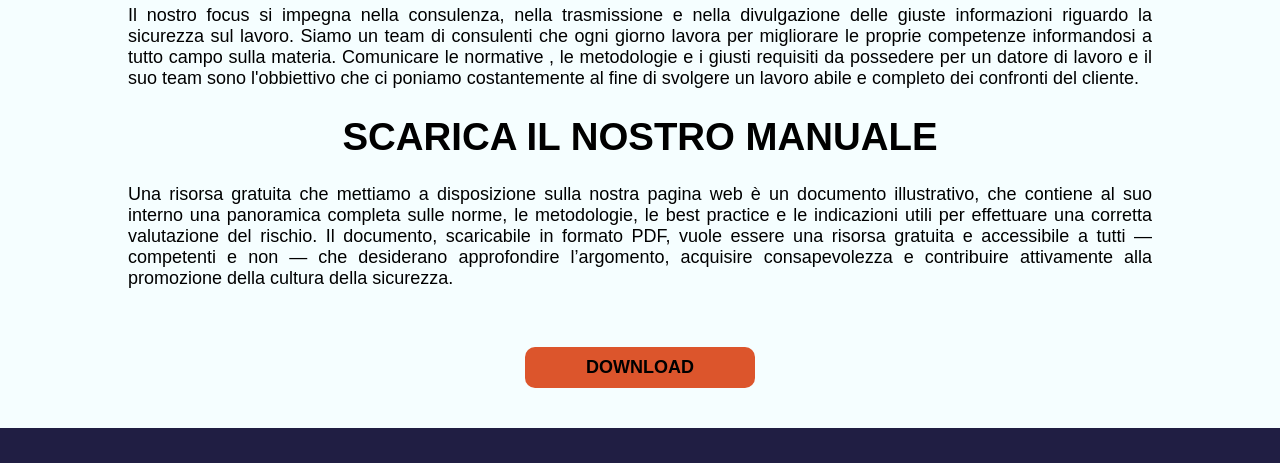
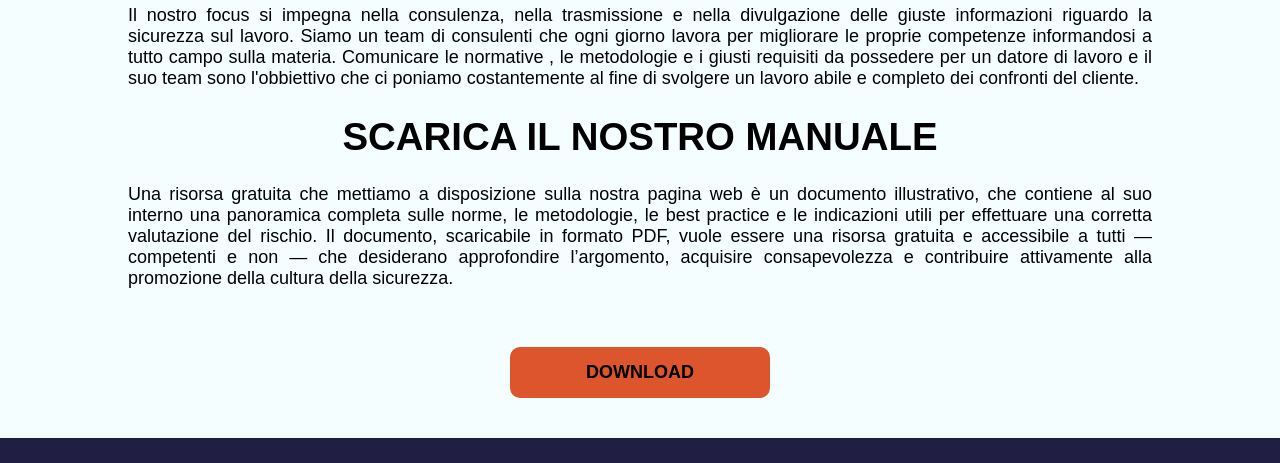
Before and after one commit to C4storin0X/Project-Work-University, a plain HTML site: page Index.html in a window 1280 px wide. Shown: the part 762-1225 px from the top of the page. Drawn offline with Linux system fonts and the light colour scheme.

Commit message:
Modifica Finale
Finito di implementare la funzionalità del bottone che scarica il pdf. Affrontato qualche problema ma risolto con un pò di dedizione .

```diff
--- a/Index.html
+++ b/Index.html
@@ -50,10 +50,12 @@
             </p>
 
     </div>
+
     <!-- Dichairazione del bottone per il download     -->
     <div class="download-button">
-        <button class="button">DOWNLOAD</button>
-    </div>
+        <a href="Doumento Esplicativo per il calcolo del rischio.pdf" download class="button">DOWNLOAD</a>
+      </div>
+
 
 <!-- Struttura del footer con le relative classi per garantire il corretto posizionamento per ogni elemento   -->
     <footer class="footer">
--- a/Style.css
+++ b/Style.css
@@ -80,20 +80,21 @@ h1 {
 }
 /* stile del bottone di download */
 
-button {
+.button {
     background-color: rgb(220, 85, 44);
     border: none; /* eliminazione dei bordi  */
     color: black; /* colore del testo  */
     font-weight: bold; /* grassetto applicato al testo  */
     font-family: Arial, Helvetica, sans-serif;
-    padding: 10px;
+    padding: 15px; /* ingrandimento in maniera uniforme del bottone */
     text-align: center; /* testo centrato rispetto il bottone  */
     text-decoration: none;
     font-size: large;
     margin: 40px ;
-    margin-top: -10px;
+    margin-top: -10px; /* distanza del bottone dalle scritte sopra di esso  */
     cursor: pointer; /* cambio modalita'del cursore una volta passato sopra il bottone  */
     width: 18%;
     border-radius: 10px; /* percentuale arrotondamento bordi */
+    display: inline-block; /* rende il bottone stiizzabile e lo separa da altri elementi  */
 
 }
```
